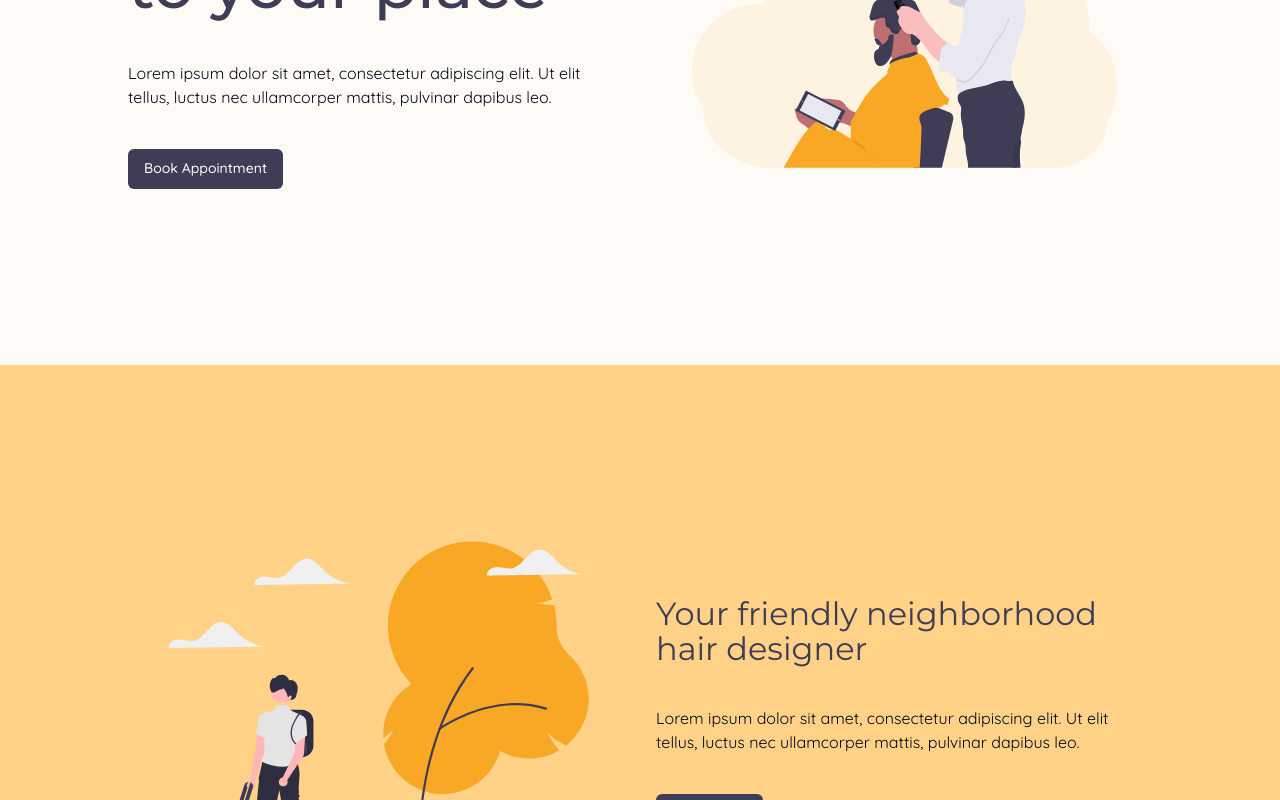
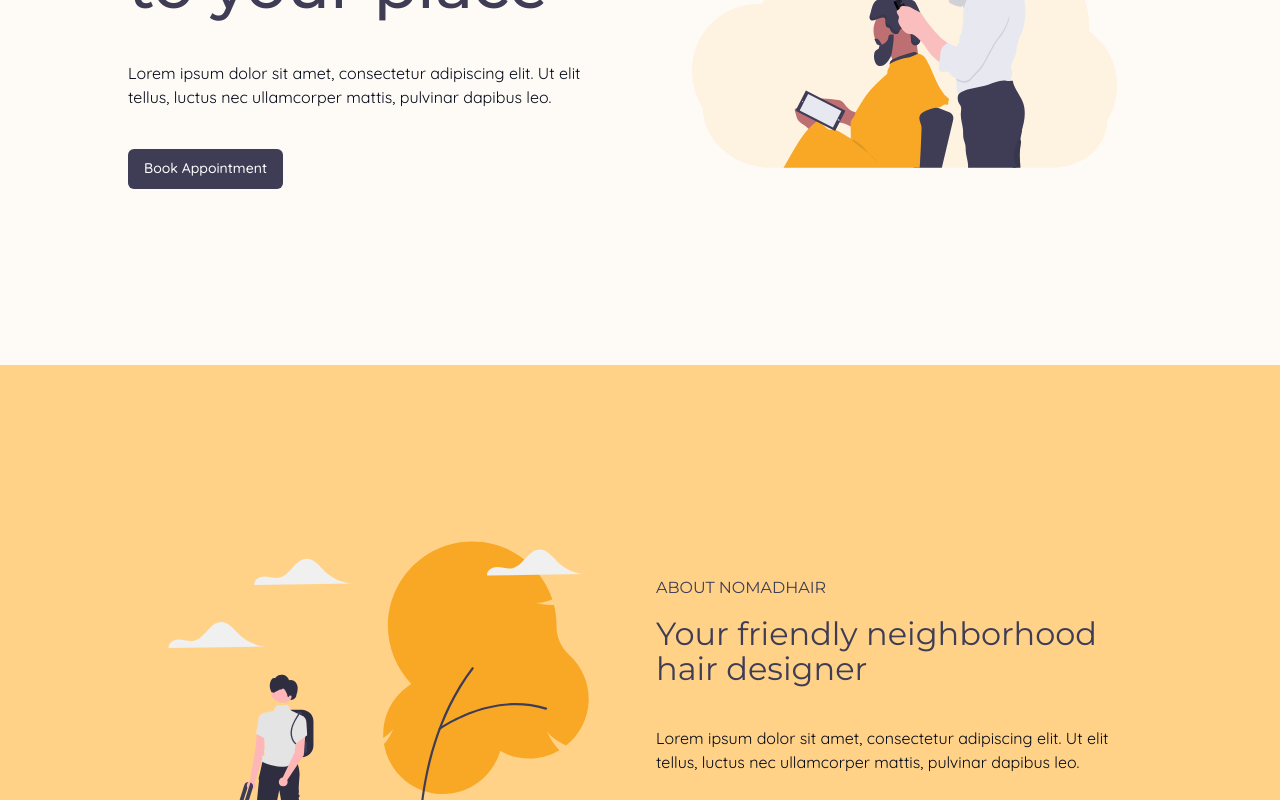
Before and after one commit to tnamdevnote/nomadhair, a Next.js app: page / in a window 1280 px wide. Shown: the part 460-1260 px from the top of the page. Built offline with nearby package versions, Linux system fonts and the light colour scheme.

Commit message:
add subheading to about section

```diff
--- a/app/page.tsx
+++ b/app/page.tsx
@@ -12,9 +12,9 @@ export default function Home() {
             <Image src={barber} width={425} alt="barber image" />
           </div>
           <div className="flex flex-1 flex-col items-center gap-10">
-            <h2 className="text-center font-medium text-primary-100 md:text-left lg:text-2xl">
+            <h1 className="text-center text-xl font-medium text-primary-100 md:text-left lg:text-2xl">
               Bringing style to your place
-            </h2>
+            </h1>
             <p className="text-center md:text-left ">
               Lorem ipsum dolor sit amet, consectetur adipiscing elit. Ut elit
               tellus, luctus nec ullamcorper mattis, pulvinar dapibus leo.
@@ -25,13 +25,16 @@ export default function Home() {
           </div>
         </Container>
       </section>
-      <section className="bg-secondary-15">
+      <section className="bg-secondary-15" aria-labelledby="about">
         <Container className="flex flex-col items-center gap-8 py-12 md:flex-row md:px-16 md:py-44 lg:px-32">
           <div className="flex w-full flex-1 justify-center">
             <Image src={departing} width={425} alt="departing image" />
           </div>
           <div className="flex flex-1 flex-col items-center gap-10">
-            <h2 className="text-center text-primary-100 md:text-left lg:text-xl">
+            <h2 className="text-center text-lg text-primary-100 md:text-left lg:text-xl">
+              <strong id="about" className="mb-4 block text-base font-normal">
+                ABOUT NOMADHAIR
+              </strong>
               Your friendly neighborhood hair designer
             </h2>
             <p className="text-center md:text-left ">
```
